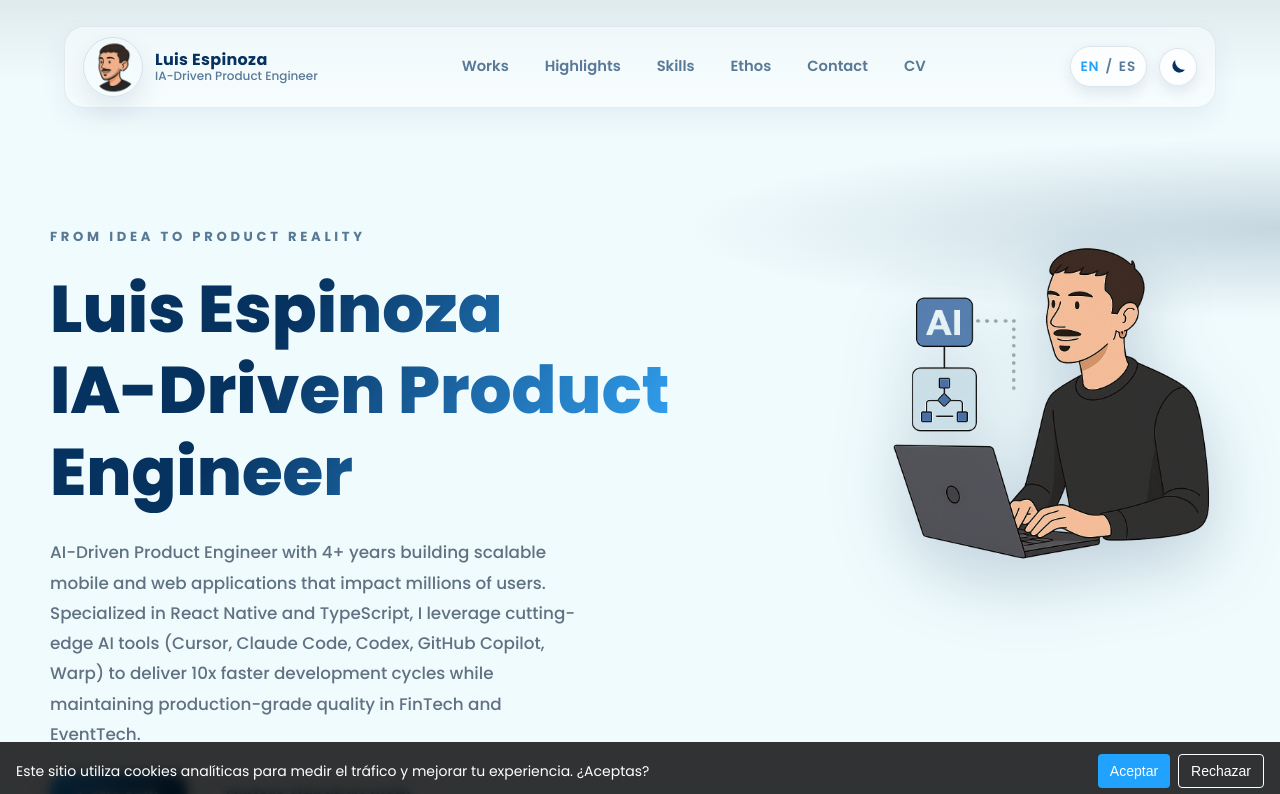
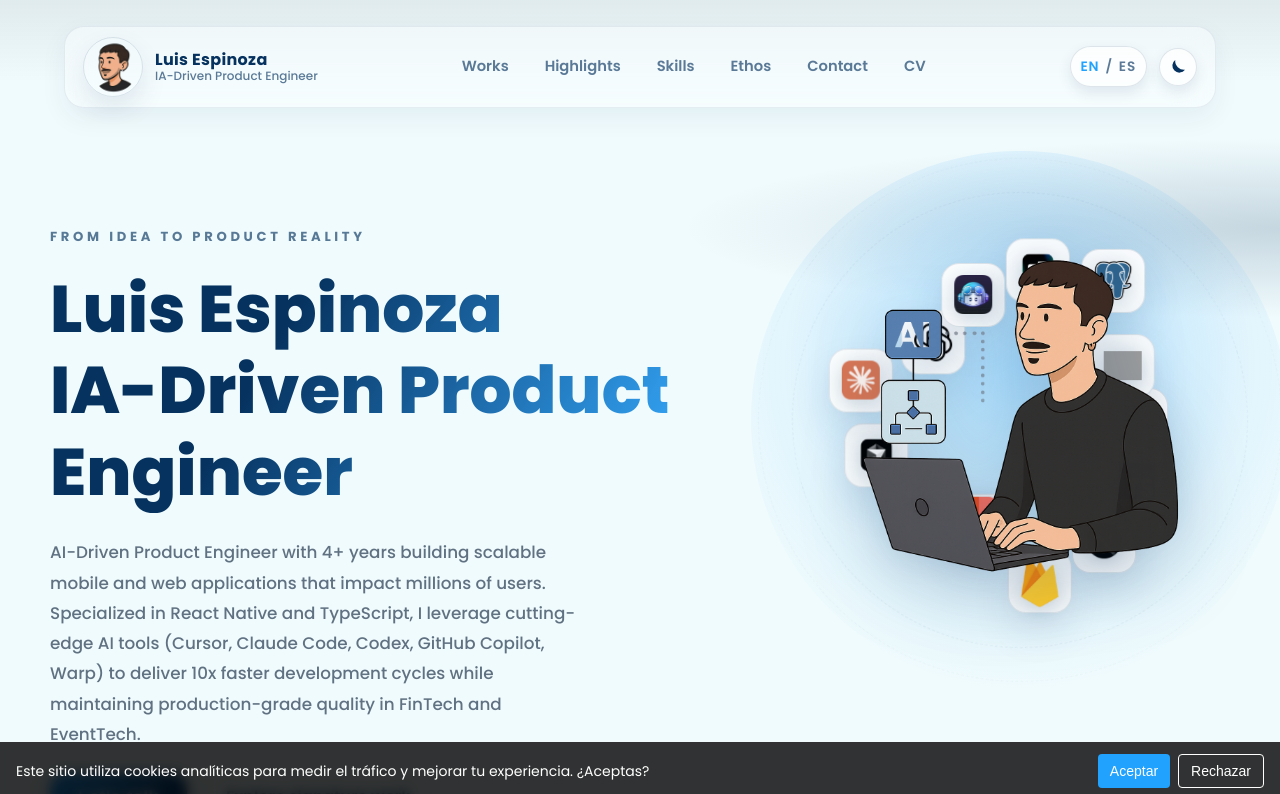
Before and after one commit to cero-vivo/luis-espinoza-porfolio, a Next.js app: page /en in a window 1280 px wide. Shown: the top 794 px of the page. Built offline with nearby package versions, Linux system fonts and the light colour scheme; grey boxes are pictures that could not be loaded.

Commit message:
feat: Enhance avatar animation and layout in landing page

```diff
--- a/components/pages/landing/landing.module.css
+++ b/components/pages/landing/landing.module.css
@@ -175,8 +175,8 @@ html.dark .title {
     position: relative;
     z-index: 1;
     display: flex;
-    align-items: flex-start;
-    justify-content: flex-end;
+    align-items: center;
+    justify-content: center;
     min-width: 0;
 }
 
@@ -186,6 +186,83 @@ html.dark .title {
     height: auto;
     display: block;
     filter: drop-shadow(0 24px 36px rgba(6, 50, 95, 0.22));
+    position: relative;
+    z-index: 3;
+}
+
+.avatarOrbit {
+    position: relative;
+    width: clamp(240px, 30vw, 420px);
+    aspect-ratio: 1;
+    display: grid;
+    place-items: center;
+}
+
+.avatarGlow {
+    position: absolute;
+    inset: -20%;
+    border-radius: 50%;
+    background: radial-gradient(circle at 50% 40%, rgba(34, 162, 255, 0.35) 0%, rgba(34, 162, 255, 0.07) 54%, rgba(34, 162, 255, 0) 78%);
+    filter: blur(0.5px);
+    z-index: 0;
+}
+
+.haloRing,
+.haloRingSecondary {
+    position: absolute;
+    border-radius: 50%;
+    border: 1px dashed var(--border-subtle);
+    opacity: 0.45;
+    z-index: 1;
+    pointer-events: none;
+    animation: orbitSpin 32s linear infinite;
+}
+
+.haloRing {
+    inset: -36px;
+}
+
+.haloRingSecondary {
+    inset: -70px;
+    opacity: 0.28;
+    animation-duration: 44s;
+    animation-direction: reverse;
+}
+
+.haloIcon {
+    position: absolute;
+    top: 50%;
+    left: 50%;
+    transform: translate(-50%, -50%) translate(var(--translateX), var(--translateY));
+    z-index: 2;
+}
+
+.haloIconInner {
+    display: flex;
+    align-items: center;
+    justify-content: center;
+    width: clamp(48px, 5vw, 64px);
+    height: clamp(48px, 5vw, 64px);
+    border-radius: 18px;
+    background: var(--surface-elevated);
+    border: 1px solid var(--border-subtle);
+    box-shadow: 0 18px 38px var(--shadow-soft);
+    backdrop-filter: blur(6px);
+    animation: haloFloat 6.5s ease-in-out infinite;
+    animation-delay: var(--floatDelay);
+    transition: transform 0.3s ease, box-shadow 0.3s ease;
+}
+
+.haloIconInner:hover {
+    transform: translateY(-6px) scale(1.05);
+    box-shadow: 0 24px 46px rgba(6, 50, 95, 0.28);
+}
+
+.haloIconImage {
+    width: clamp(28px, 3vw, 40px);
+    height: auto;
+    object-fit: contain;
+    filter: drop-shadow(0 4px 10px rgba(6, 50, 95, 0.2));
 }
 
 .visualLabel {
@@ -324,6 +401,14 @@ html.dark .trustedLabel {
         width: clamp(240px, 52vw, 360px);
     }
 
+    .avatarOrbit {
+        width: clamp(260px, 60vw, 360px);
+    }
+
+    .haloRingSecondary {
+        inset: -56px;
+    }
+
     .metricsRow {
         grid-template-columns: repeat(2, minmax(0, 1fr));
     }
@@ -360,6 +445,18 @@ html.dark .trustedLabel {
         width: clamp(220px, 72vw, 320px);
     }
 
+    .avatarOrbit {
+        width: clamp(220px, 80vw, 320px);
+    }
+
+    .haloRing {
+        inset: -28px;
+    }
+
+    .haloRingSecondary {
+        inset: -44px;
+    }
+
     .message {
         font-size: 1rem;
     }
@@ -383,3 +480,21 @@ html.dark .trustedLabel {
     }
 
 }
+
+@keyframes orbitSpin {
+    from {
+        transform: rotate(0deg);
+    }
+    to {
+        transform: rotate(360deg);
+    }
+}
+
+@keyframes haloFloat {
+    0%, 100% {
+        transform: translateY(0px);
+    }
+    50% {
+        transform: translateY(-10px);
+    }
+}
--- a/components/pages/landing/landing.tsx
+++ b/components/pages/landing/landing.tsx
@@ -6,8 +6,9 @@ import { LetsTalkButton } from './lets-talk-button'
 import styles from "./landing.module.css"
 import { useTranslations } from 'next-intl'
 import Image from 'next/image'
+import type { CSSProperties } from 'react'
 import { TechStack } from '@/components/shared/tech-stack/tech-stack'
-import { TechIcon } from '@/components/shared/tech-stack/tech-index'
+import { TechIcon, techIcons } from '@/components/shared/tech-stack/tech-index'
 
 const iconStack: TechIcon[] = [
 	"react",
@@ -25,6 +26,12 @@ const iconStack: TechIcon[] = [
 	"notebooklm",
 ]
 
+type OrbitStyle = CSSProperties & {
+	"--translateX": string
+	"--translateY": string
+	"--floatDelay": string
+}
+
 const metricKeys = ["impact", "launches", "leadership"] as const
 const statusKeys = ["location"] as const
 const pillarKeys = ["product", "delivery", "partnership"] as const
@@ -32,6 +39,24 @@ const pillarKeys = ["product", "delivery", "partnership"] as const
 export const Landing = () => {
 
 	const t = useTranslations("landing")
+
+	const orbitIcons = iconStack.map((icon, index) => {
+		const angle = (index / iconStack.length) * Math.PI * 2
+		const radius = 140 + (((index % 4) - 1.5) * 16)
+		const translateX = Math.cos(angle) * radius
+		const translateY = Math.sin(angle) * radius
+
+		const style: OrbitStyle = {
+			"--translateX": `${translateX}px`,
+			"--translateY": `${translateY}px`,
+			"--floatDelay": `${(index % 6) * 0.28}s`,
+		}
+
+		return {
+			icon,
+			style,
+		}
+	})
 
 	const metrics = metricKeys.map((key) => ({
 		value: t(`metrics.${key}.value`),
@@ -78,7 +103,19 @@ export const Landing = () => {
 					</div>
 				</div>
 				<div className={styles.heroVisual}>
-					<Image src="/images/ia-drven.png" alt="Luis Espinoza" width={360} height={360} priority className={styles.avatarImage} />
+					<div className={styles.avatarOrbit}>
+						<span className={styles.avatarGlow} aria-hidden />
+						<span className={styles.haloRing} aria-hidden />
+						<span className={styles.haloRingSecondary} aria-hidden />
+						{orbitIcons.map(({ icon, style }) => (
+							<span className={styles.haloIcon} style={style} key={`${icon}-${style["--translateX"]}`}>
+								<span className={styles.haloIconInner}>
+									<Image src={techIcons[icon]} alt={`${icon} icon`} width={44} height={44} className={styles.haloIconImage} />
+								</span>
+							</span>
+						))}
+						<Image src="/images/ia-drven.png" alt="Luis Espinoza" width={360} height={360} priority className={styles.avatarImage} />
+					</div>
 				</div>
 			</section>
 			<section className={styles.trustedRow}>
```
